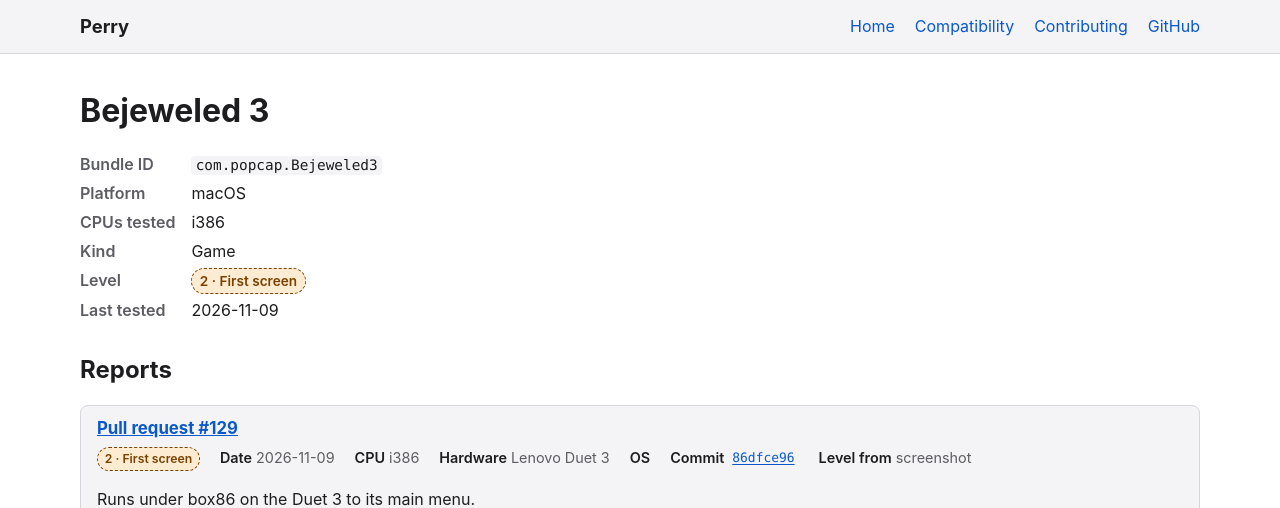
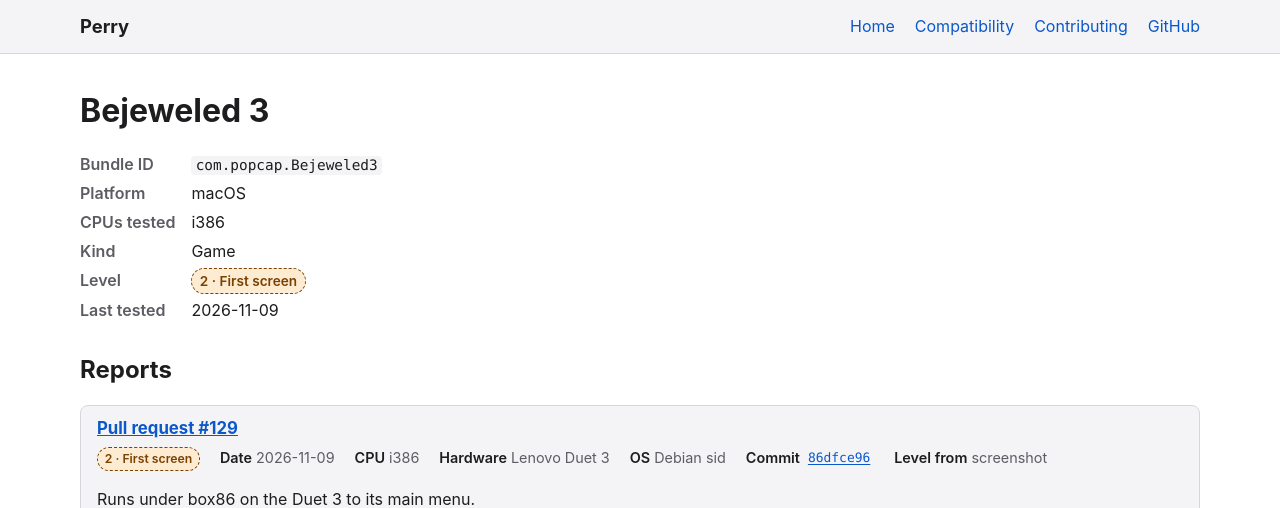
Before and after one commit to MillerTechnologyPeru/Perry, a Jekyll site: the page built from docs/_apps/macos/com.popcap.Bejeweled3.md, in a window 1280 px wide, cut to the strip 0-508 px from the top of the page. Built offline with Jekyll 4.4.1, drawn with Linux system fonts in a browser that asks for light colours.

Commit message:
Add the OS to Bejeweled 3's reports

```diff
--- a/docs/_apps/macos/com.popcap.Bejeweled3.md
+++ b/docs/_apps/macos/com.popcap.Bejeweled3.md
@@ -10,6 +10,7 @@ reports:
     platform: macos
     cpu: i386
     hardware: Dell OptiPlex 7020
+    os: Debian 13
     level: 3
     source: body
     notes: Loads, draws in OpenGL, plays sound and reaches a Classic game board.
@@ -19,6 +20,7 @@ reports:
     platform: macos
     cpu: i386
     hardware: Lenovo Duet 3
+    os: Debian sid
     level: 2
     source: screenshot
     notes: Runs under box86 on the Duet 3 to its main menu.
```
